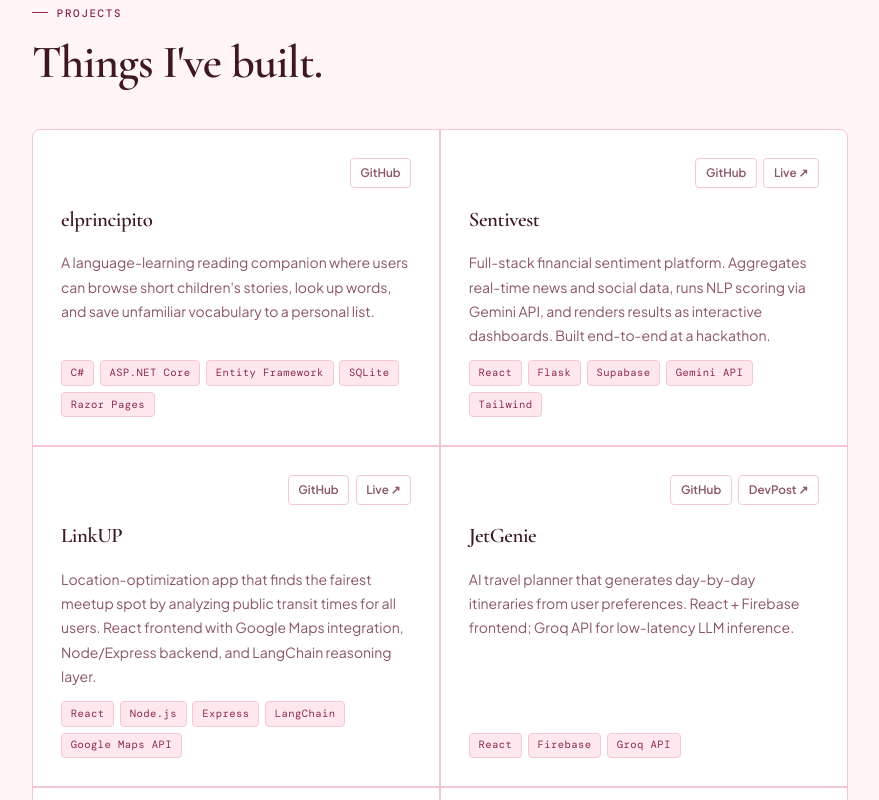
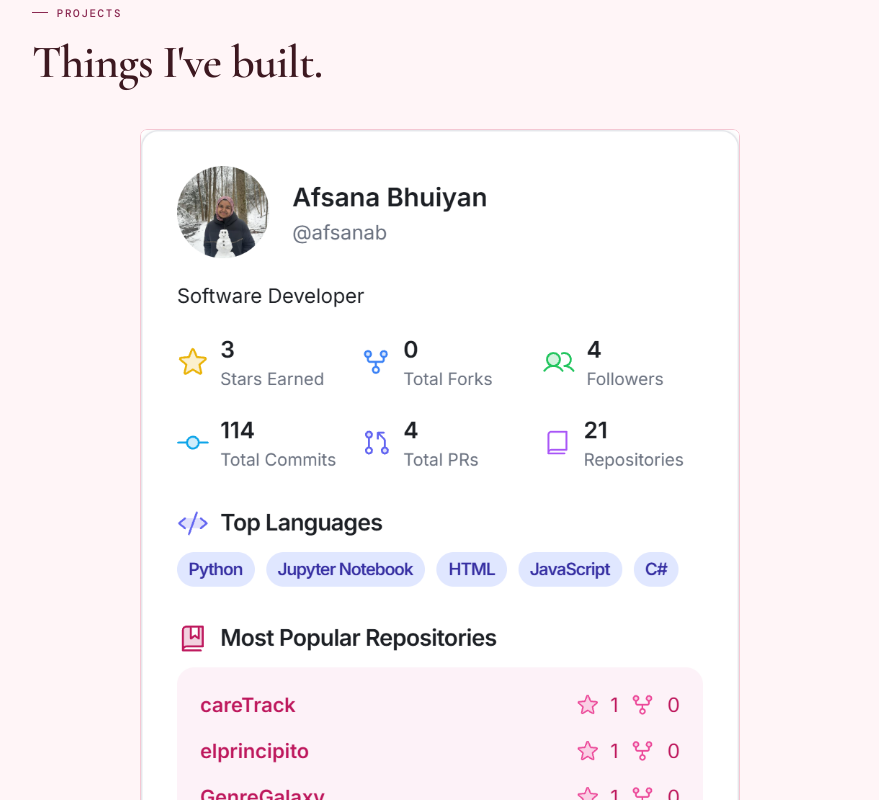
Before and after one commit to afsanab/AfsanasPortfolio, a React (Vite) app: page / in a window 1280 px wide. Shown: the part 1280-2080 px from the top of the page, without its empty margins (200-1079 px from the left). Built offline with nearby package versions, Linux system fonts and the light colour scheme.

Commit message:
github card added

```diff
--- a/src/App.tsx
+++ b/src/App.tsx
@@ -160,6 +160,22 @@ export default function App() {
           <span className="section-label">Projects</span>
           <h2 className="section-title">Things I've built.</h2>
 
+          {/* GitHub Stats Card */}
+          <div className="github-card-wrapper">
+            <a
+              href="https://github.com/afsanab"
+              target="_blank"
+              rel="noopener"
+              className="github-card-link"
+            >
+              <img
+                src="images/afsanab-github-cards.png"
+                alt="GitHub Stats"
+                className="github-card"
+              />
+            </a>
+          </div>
+
           <div className="projects-grid">
             {projects.map((p) => (
               <div className="project-card" key={p.name}>
--- a/src/styles.css
+++ b/src/styles.css
@@ -417,6 +417,34 @@ body.light .nav.scrolled {
 }
 
 /* ==================== PROJECTS ==================== */
+.github-card-wrapper {
+  display: flex;
+  justify-content: center;
+  margin-bottom: 3rem;
+}
+
+.github-card-link {
+  display: block;
+  max-width: 600px;
+  width: 100%;
+  border-radius: var(--radius);
+  overflow: hidden;
+  transition: transform var(--transition), box-shadow var(--transition);
+}
+
+.github-card-link:hover {
+  transform: translateY(-4px);
+  box-shadow: 0 8px 32px var(--accent-glow);
+}
+
+.github-card {
+  width: 100%;
+  height: auto;
+  display: block;
+  border: 1px solid var(--border);
+  border-radius: var(--radius);
+}
+
 .projects-grid {
   display: grid;
   grid-template-columns: repeat(2, 1fr);
```
Also changed, not shown: public/images/afsanab-github-cards.png (added).
